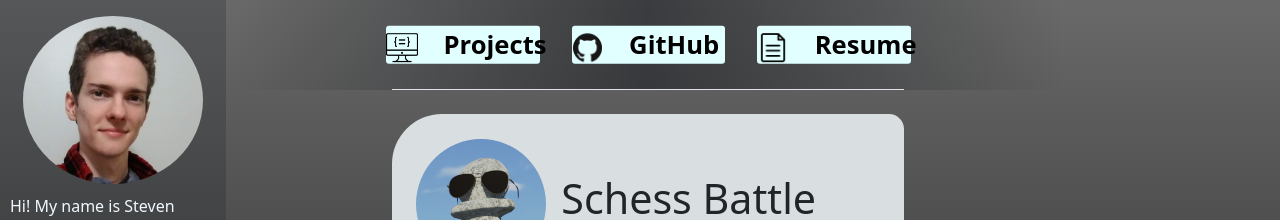
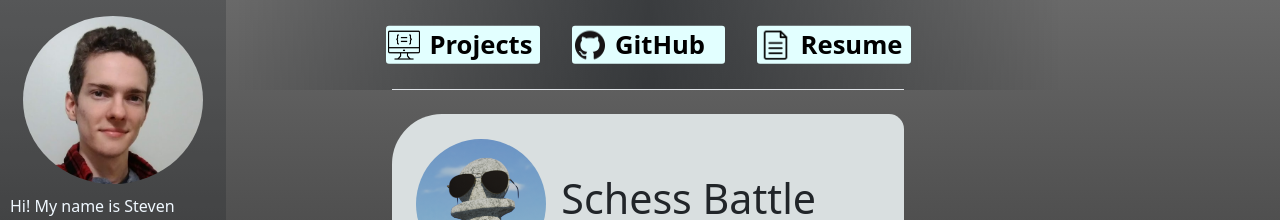
Before and after one commit to SLaczko/proj_website, a Jekyll site: the page built from projects.html, in a window 1280 px wide. Shown: the top 220 px of the page. Built offline with Jekyll 4.4.1, drawn with Linux system fonts in a browser that asks for light colours.

Commit message:
Fixing header buttons and img alignment

```diff
--- a/css/styles.css
+++ b/css/styles.css
@@ -148,11 +148,10 @@ body {
     display: inline-block;
     position: relative;
     vertical-align: middle;
-    transform: translate(0, 0.2vw);
     height: 2.3vw;
     max-height: 60%;
     width: 2.5vw;
-    margin-right: 1vw;
+    margin-left: 0.2vw;
     object-fit:scale-down;
 }
 
@@ -161,7 +160,7 @@ body {
     position: relative;
     vertical-align: middle;
     transform: translateY(15%);
-    margin: auto auto auto 1vw;
+    margin: auto auto auto 0.7vw;
     height: 100%;
     font-size: clamp(7px, 2vw, 28px);
 }
```
